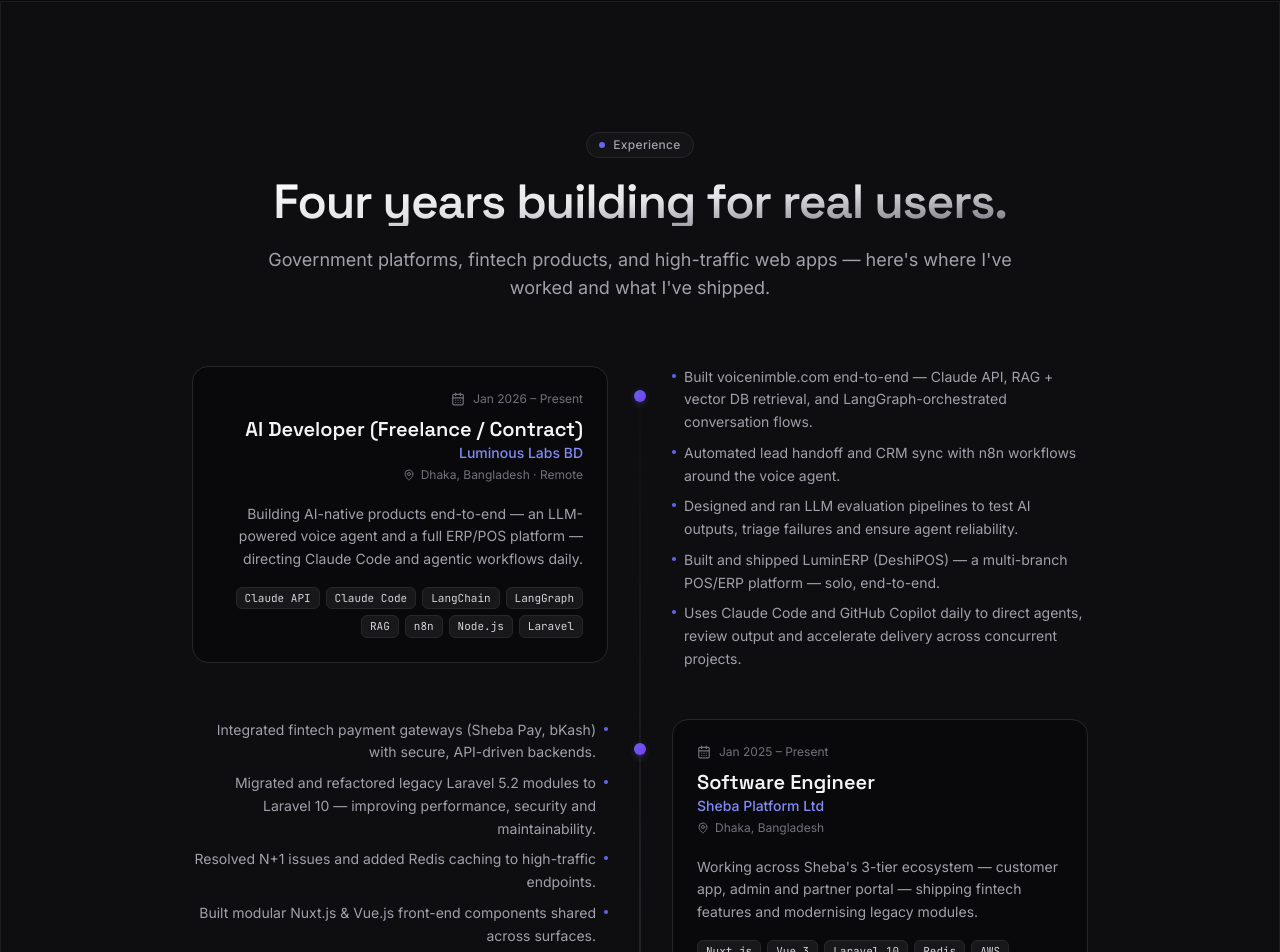
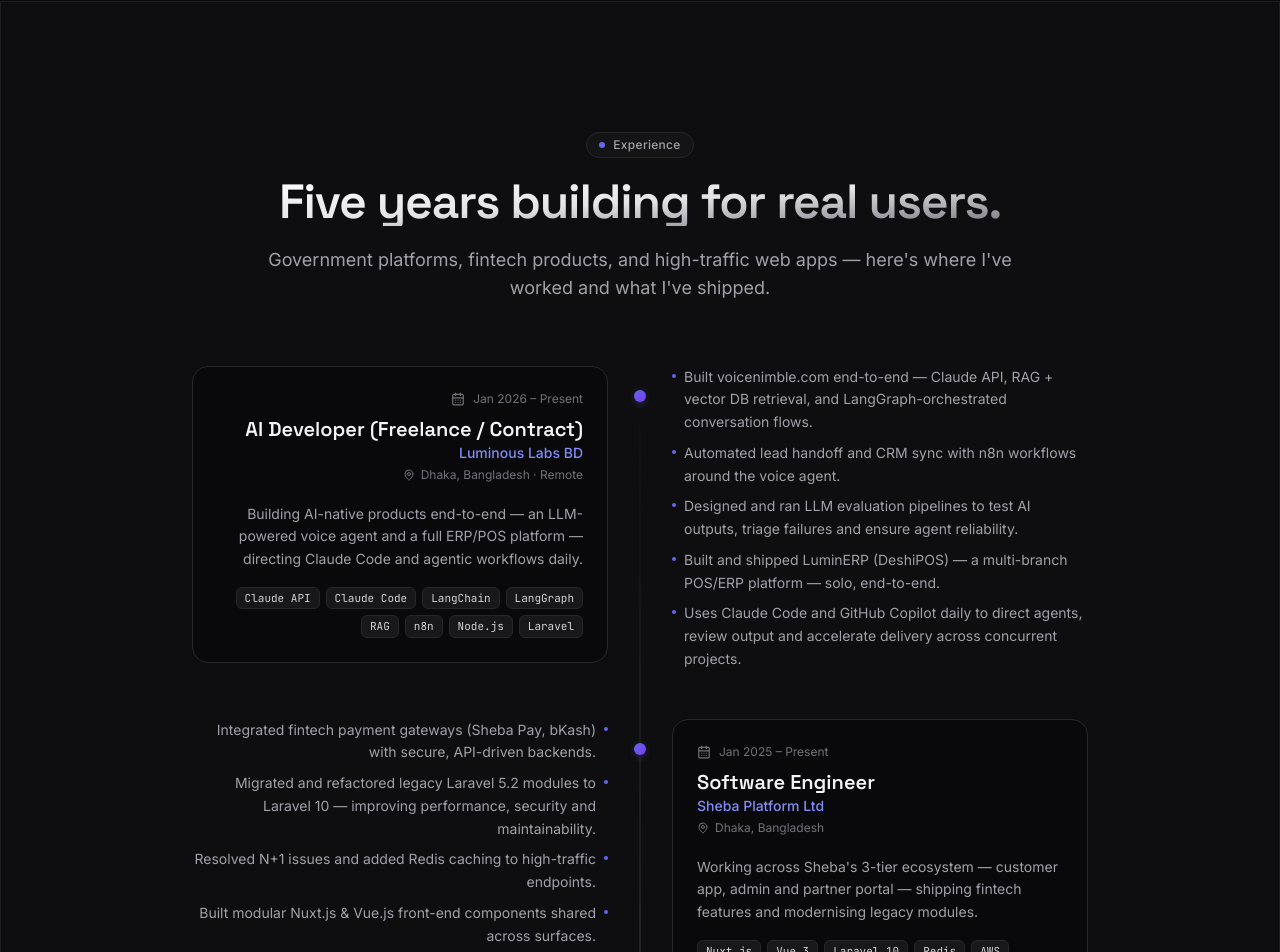
Before and after one commit to shakil10sk/Portfolio, a Next.js app: page / in a window 1280 px wide. Shown: the part 5882-6834 px from the top of the page. Built offline with nearby package versions, Linux system fonts and the light colour scheme; no server answers.

Commit message:
Fix remaining "Four years" heading in Experience section
Missed this earlier since it's spelled out rather than numeric —
brings it in line with the 4+ -> 5+ years update everywhere else.

```diff
--- a/components/Experience.tsx
+++ b/components/Experience.tsx
@@ -11,7 +11,7 @@
       <div className="container">
         <SectionHeading
           eyebrow="Experience"
-          title="Four years building for real users."
+          title="Five years building for real users."
           description="Government platforms, fintech products, and high-traffic web apps — here's where I've worked and what I've shipped."
           align="center"
         />
```
